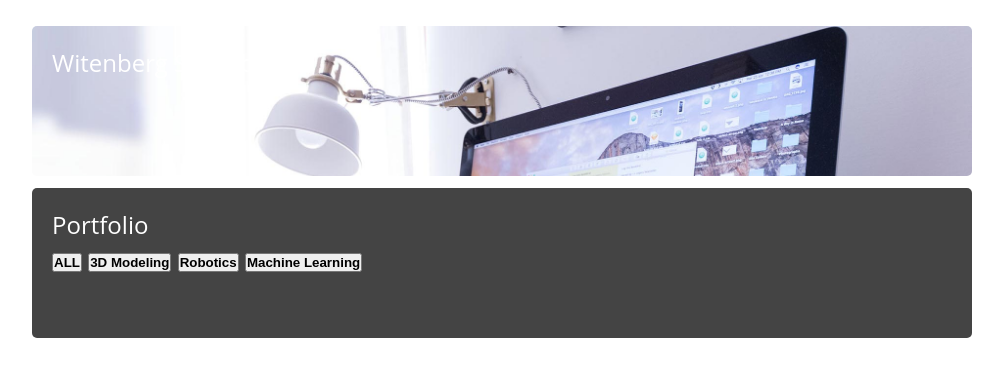
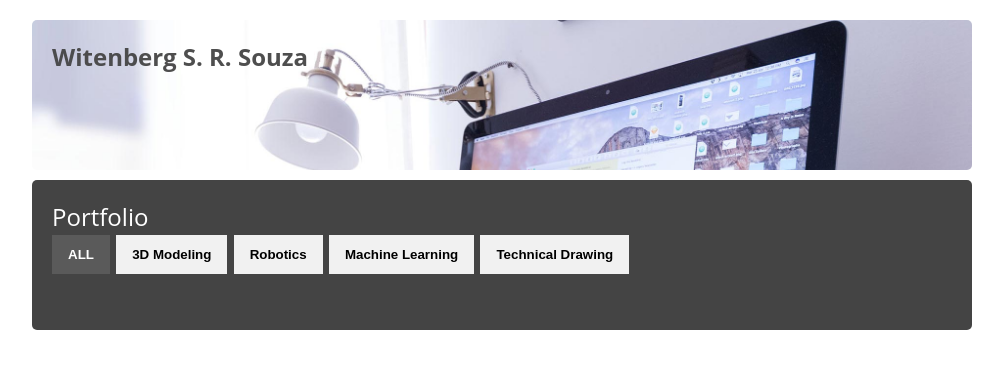
Before and after one commit to WitzRed/witzred.github.io, a plain HTML site: page index.html in a window 1280 px wide. Both pictures are taken after a click on the button "ALL". Shown: the whole page, without its empty margins (138-1141 px from the left). Drawn offline with Linux system fonts and the light colour scheme; no server answers.

Commit message:
cropped photos and added filter selection

```diff
--- a/css/style.css
+++ b/css/style.css
@@ -10,10 +10,15 @@
 }
 
 body{
-    margin: 2vw;
+    margin: 20px;
     font-family: 'Open Sans', 'sans-serif';
     background-color: #fff;
     color: #444;
+}
+
+.autor-name{
+    color:rgba(68, 68, 68, 0.95);
+    font-weight: 700;
 }
 
 h1,
@@ -23,9 +28,9 @@ p{
 
 .wrapper{
     max-width: 940px; /*60vw*/
-    margin: 0 1vw;
+    margin: 0 10px;
     /*display grid*/
-    grid-gap: 1vw;/*10px*/
+    grid-gap: 10px;/*10px*/
 }
 
 /* If no grid support*/
@@ -46,6 +51,7 @@ p{
     margin-left: 5px;
     margin-right: 5px;
     flex: 1 1 200px;/*200px*/
+    display: none;
 }
 
 .tall-panel{
@@ -56,6 +62,8 @@ p{
     background: url('../assets/img/header_cover.jpg');
     background-size: cover;
 }
+
+
 
 .filterContainer,
 .header,
@@ -75,6 +83,31 @@ p{
     margin-bottom: 10px;
 }
 
+/* The "show" class is added to the filtered elements */
+.show {
+    display: block;
+  }
+
+.btn {
+    border: none;
+    outline: none;
+    padding: 12px 16px;
+    background-color: #f1f1f1;
+    cursor: pointer;
+  }
+
+  /* Add a light grey background on mouse-over */
+.btn:hover {
+    background-color: #ddd;
+}
+
+/* Add a dark background to the active button */
+.btn.active {
+    background-color: rgb(90, 90, 90);
+    color: white;
+}
+
+
 /* Set margin used on flex items to 0 as we have gaps in grid. */
 
 @supports(display:grid){
--- a/index.html
+++ b/index.html
@@ -14,24 +14,27 @@
         </header>
         <div class="filterContainer">
             Portfolio
-            <div class="portfolioFilter">
-                <button class="btn" onclick="filterSelection('*')"><b>ALL</b></button >
-                <button class="btn" onclick="filterSelection('3d-modeling')"><b>3D Modeling</b></button >
-                <button class="btn" onclick="filterSelection('robotics')"><b>Robotics</b></button >
-                <button class="btn" onclick="filterSelection('.machine-learning')"><b>Machine Learning</b></button >
+            <div class="portfolioFilter" id="portfolioFilter">
+                <!-- '3dm', 'ml', 'rb', 'td' -->
+                <button class="btn active" onclick="filterSelection('all')"><b>ALL</b></button >
+                <button class="btn" onclick="filterSelection('3dmd')"><b>3D Modeling</b></button >
+                <button class="btn" onclick="filterSelection('rb')"><b>Robotics</b></button >
+                <button class="btn" onclick="filterSelection('ml')"><b>Machine Learning</b></button >
+                <button class="btn" onclick="filterSelection('td')"><b>Technical Drawing</b></button >
             </div><!-- portfolioFilter -->
         </div>
-        <!-- <div class="panel ml" id="ml1">Panel A</div>
-        <div class="panel">Panel B</div>
-        <div class="panel tall-panel">Panel C</div>
-        <div class="panel">Panel D</div>
-        <div class="panel">Panel E</div>
-        <div class="panel">Panel F</div>
-        <div class="panel tall-panel">Panel G</div>
-        <div class="panel tall-panel">Panel H</div>
-        <div class="panel">Panel I</div>
-        <div class="panel">Panel J</div> -->
-        <!-- <footer class="footer">This is the Footer</footer> -->
+        <!-- <div class="panel ml">Machine Learning A</div>
+        <div class="panel ml">Machine Learning B</div>
+        <div class="panel ml higher-panel">Machine Learning C</div>
+        <div class="panel ml">Machine Learning D</div>
+        <div class="panel 3dmd">3D Modeling E</div>
+        <div class="panel 3dmd">3D Modeling F</div>
+        <div class="panel rb higher-panel">Robotics G</div>
+        <div class="panel rb higher-panel">Robotics H</div>
+        <div class="panel rb">Robotics I</div>
+        <div class="panel rb">Robotics J</div>
+        <div class="panel td">Technical Drawing K</div>
+        <footer class="footer">This is the Footer</footer> -->
     </div>
     <script src="js/main.js"></script>
 </body>
--- a/js/main.js
+++ b/js/main.js
@@ -40,7 +40,7 @@ async function FecthRepo(){
                             files.forEach(file =>{
                                 let divEl = document.createElement('div');
                                 divEl.id = file.name.split('.')[0];
-                                divEl.className = "panel";
+                                divEl.className = "panel" + " " + subdir.name;
                                 divEl.style.backgroundImage = "url("+file.download_url+")";
                                 divEl.style.backgroundSize= "cover";
                                 divEl.style.backgroundRepeat= "no-repeat";
@@ -52,6 +52,8 @@ async function FecthRepo(){
                             let footEl = document.createElement('footer');
                             footEl.className = "footer";
                             portfolio.appendChild(footEl);
+                            //add filter Selection function;
+                            filterSelection('all');
                         }
                     })
 
@@ -61,5 +63,59 @@ async function FecthRepo(){
 }
 
 FecthRepo();
+// filterSelection('all');
+function filterSelection(c){
 
-function filterSelection(){}
+    let element, i;
+    element = document.getElementsByClassName("panel");
+
+    if(c == "all"){
+        c = "";
+    }
+
+    //Add "show" class (display:block) to filtered elements, and remove "show" class from elements that are not selsected
+
+    for(i = 0; i < element.length; i++){
+        removeClass(element[i], "show");
+        if (element[i].className.indexOf(c) > -1){
+            addClass(element[i], "show");
+        }
+    }
+}
+
+//Show filtered Elements
+function addClass(element, name){
+    let i, currentClasses, classesToInsert;
+    currentClasses = element.className.split(" ");
+    classesToInsert = name.split(" ");
+    for(i = 0; i< classesToInsert.length; i++){
+        if(currentClasses.indexOf(classesToInsert[i]) == -1){
+            element.className += " " + classesToInsert[i];
+        }
+    }
+
+}
+
+//Hide lements that are not selected
+function removeClass(element, name){
+    let i, currentClasses, classesToRemove;
+    currentClasses = element.className.split(" ");
+    classesToRemove = name.split(" ");
+    for(i=0; i < classesToRemove.length; i++){
+        while (currentClasses.indexOf(classesToRemove[i]) > -1){
+            currentClasses.splice(currentClasses.indexOf(classesToRemove[i]), 1);
+        }
+    }
+    element.className = currentClasses.join(" ");
+}
+
+//Add active class to the current control button (highlight it)
+let btnContaniner = document.getElementById("portfolioFilter");
+let btns = btnContaniner.getElementsByClassName("btn");
+for(let i = 0; i < btns.length; i++){
+    btns[i].addEventListener("click", function(){
+        let currentBtn = document.getElementsByClassName("active");
+        currentBtn[0].className = currentBtn[0].className.replace("active", "");
+        this.className += " active";
+    });
+}
```
Also changed, not shown: assets/img/portfolio/3dmd/3d-modeling-01.png, assets/img/portfolio/3dmd/3d-modeling-02.png, assets/img/portfolio/ml/machine-learning-02.png, assets/img/portfolio/ml/machine-learning-03.png, assets/img/portfolio/ml/machine-learning-04.png, assets/img/portfolio/rb/robotics-01.png, assets/img/portfolio/rb/robotics-02.png, assets/img/portfolio/rb/robotics-03.png, assets/img/portfolio/rb/robotics-04.png, assets/img/portfolio/td/technical-drawing-01.png.
